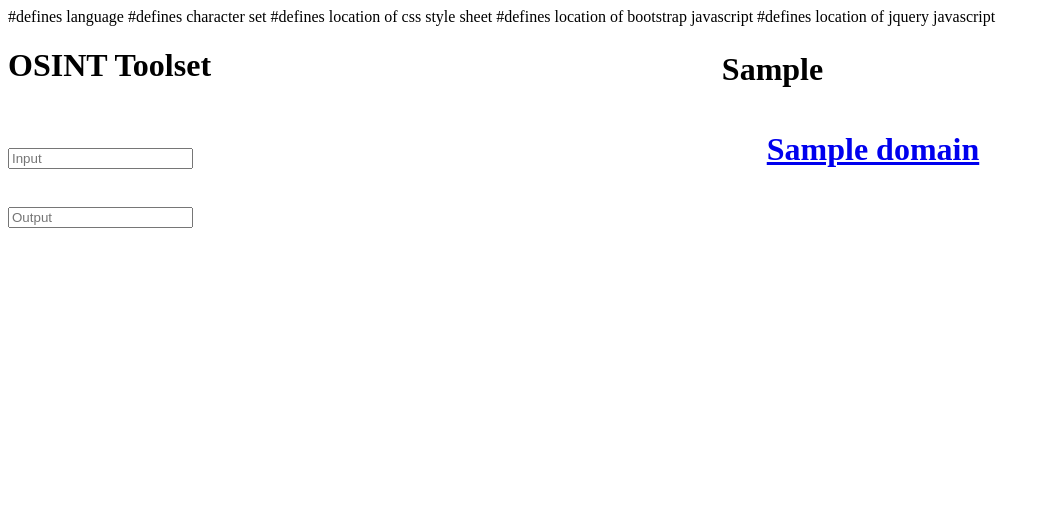
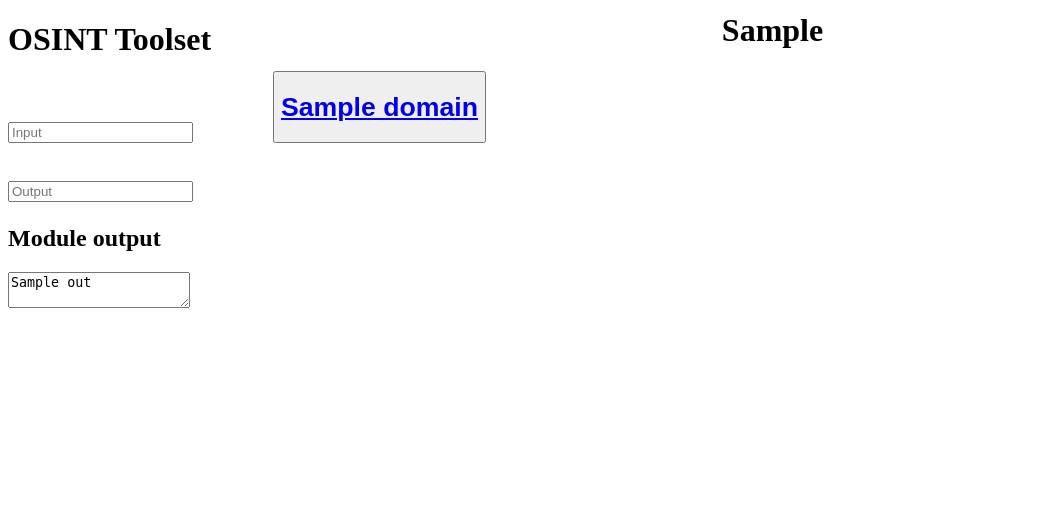
Before and after one commit to lwtct/osint-tool-v1, a Flask app: template templates/index.jinja in a window 1280 px wide; the page is wider, and only the part inside the window is pictured. Shown: the top 507 px of that part, without its empty margins (0-1051 px from the left). After the commit the page ends 308 px from the top of that part, so only its background shows below. Run offline with Flask 2, Linux system fonts and the light colour scheme; the template is opened without the code that fills it: most values are stand-ins (such as "Sample title", 1, 10 or a date in 2020); some libraries are stand-ins or nearby versions.

```diff
--- a/templates/index.jinja
+++ b/templates/index.jinja
@@ -1,12 +1,12 @@
 <!DOCTYPE html>
-<html lang="en"> #defines language
+<html lang="en">
     <head>
-        <meta charset="UTF-8"> #defines character set
+        <meta charset="UTF-8">
         <meta name="viewport" content="width=device-width, initial-scale=1.0">
         <meta http-equiv="X-UA-Compatible" content="ie=edge">
-        <link rel="stylesheet" href="/css/bootstrap.min.css"> #defines location of css style sheet
-        <script src="/js/bootstrap.min.js"></script>  #defines location of bootstrap javascript
-        <script src="/js/jquery.min.js"></script> #defines location of jquery javascript
+        <link rel="stylesheet" href="/css/bootstrap.min.css">
+        <script src="/js/bootstrap.min.js"></script>
+        <script src="/js/jquery.min.js"></script>
         <style type="text/css">
 .h-divider{
  margin-top:5px;
@@ -56,16 +56,19 @@
                         <input type=submit hidden>
 
                     </h1>
+                    <h2>Module output</h2>
+                    <textarea>{{out_list[1]}}</textarea>
                 </div>
             </div>
             </form>
              <div class="container">
 
-                <ul class="list-group" style="margin-top:-200px; margin-left:225px">
+                <ul class="list-group" style="margin-top:-300px; margin-left:225px">
                 <h1 style="text-align:center; margin-top:-50px">{{output_empty_check}}</h1>
                 <div style="height:1200px;width:1200px;border:0px solid #ccc; Serif;overflow:auto;">
                     {% for x in range(link_list|length) %}
                     <li class="panel-heading{{x}} list-group-item" data-toggle="collapse" data-target="#collapseExample" aria-expanded="false" aria-controls="collapseExample">
+                    <button type="{{domain_list[x]}}", onclick="Function()">
                         <a class="panel-heading{{x}}" href="{{link_list[x]}}"><h1 style="text-align:center">{{domain_list[x]}}<h1></a>
                         <div style="display:none" class="panel-heading{{x}} panel-collapse{{x}}" id="collapseExample">
                             <h6 class="panel-heading{{x}}" style="text-align:center">{{desc_list[x]}}<h6>
@@ -73,6 +76,7 @@
                             <h4 style="text-align:center">Output</h4>
                             <h6 style="text-align:center">{{out_list[x]}}</h6>
                         </div>
+                    </button>
                     </li>
                     {% endfor %}
                 </div>
```
